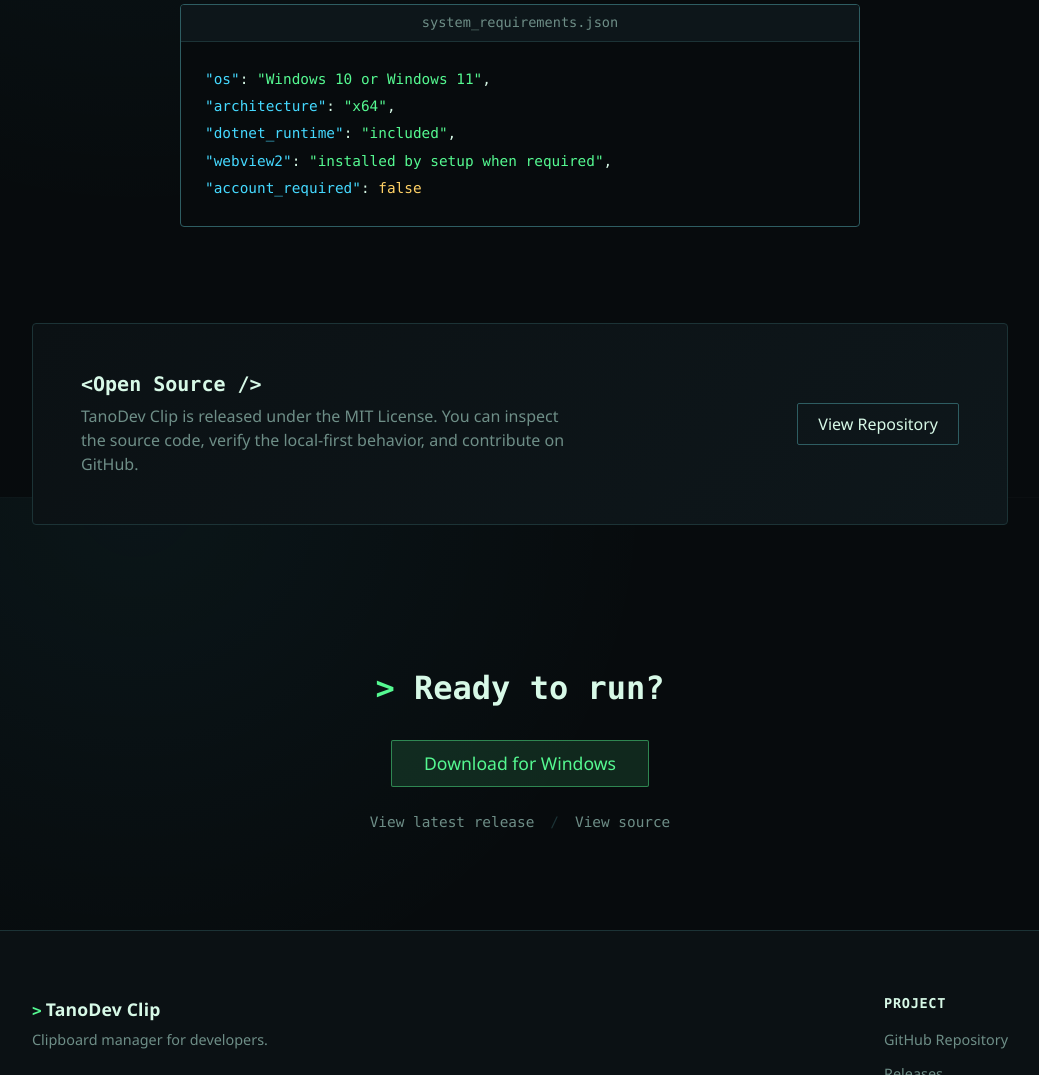
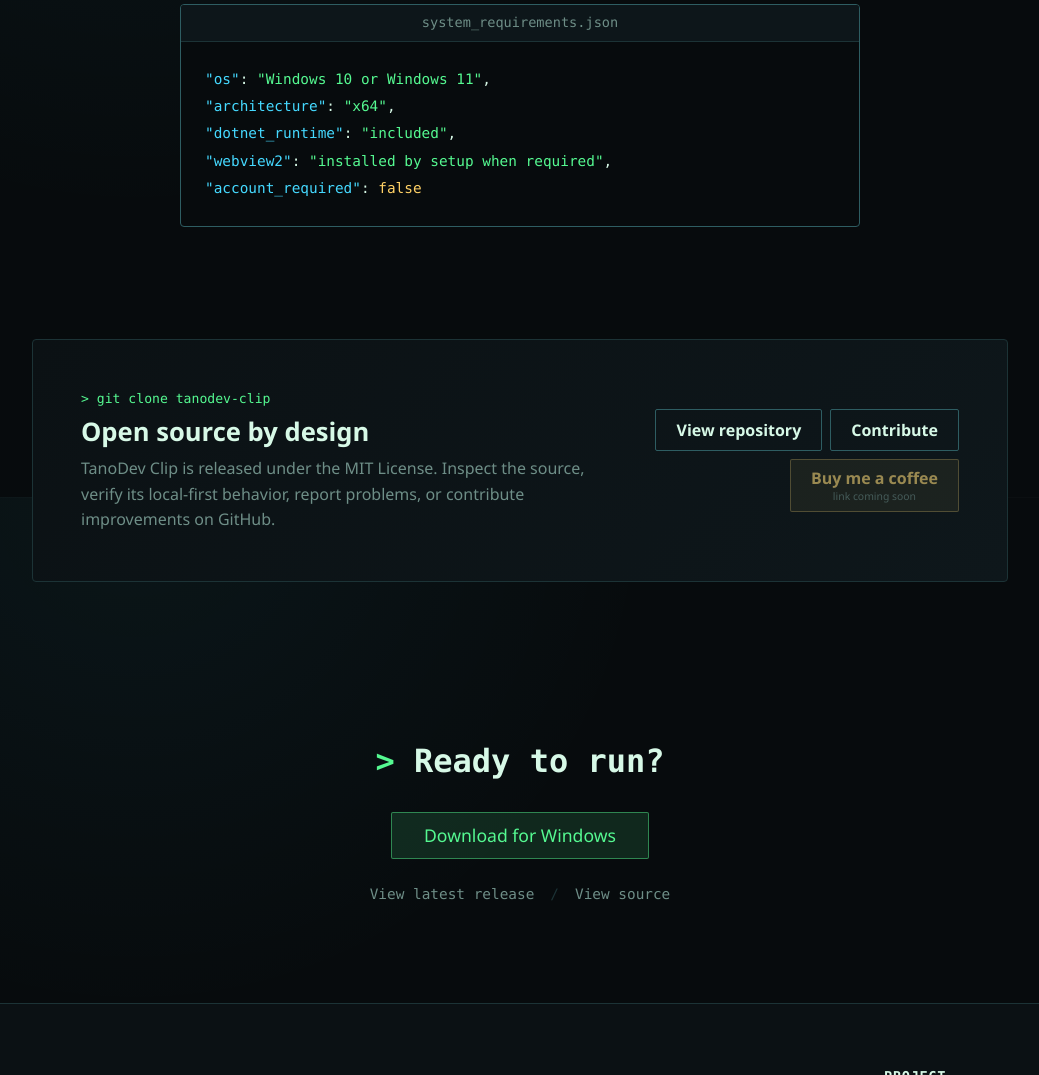
Before and after one commit to Jvprotano/TanoDevClip, an Astro site in the folder website/: page / in a window 1280 px wide. Shown: the part 4303-5378 px from the top of the page, without its empty margins (120-1159 px from the left). Built offline with nearby package versions, Linux system fonts and the light colour scheme; Astro itself is replaced by a stand-in of ours.

Commit message:
add project support option

```diff
--- a/website/src/components/OpenSource.astro
+++ b/website/src/components/OpenSource.astro
@@ -1,79 +1,127 @@
 ---
+import { siteConfig } from '../config/site';
+
+const supportEnabled = Boolean(siteConfig.support.url);
 ---
 
-<section class="open-source">
+<section id="open-source" class="open-source" aria-labelledby="open-source-title">
   <div class="container">
     <div class="banner">
       <div class="content">
-        <h2 class="title mono">&lt;Open Source /&gt;</h2>
+        <p class="eyebrow mono"><span aria-hidden="true">&gt;</span> git clone tanodev-clip</p>
+        <h2 id="open-source-title" class="title">Open source by design</h2>
         <p class="description">
-          TanoDev Clip is released under the MIT License. You can inspect the source code,
-          verify the local-first behavior, and contribute on GitHub.
+          TanoDev Clip is released under the MIT License. Inspect the source, verify its local-first
+          behavior, report problems, or contribute improvements on GitHub.
         </p>
       </div>
-      <a href="https://github.com/Jvprotano/TanoDevClip" class="button ghost">
-        View Repository
-      </a>
+
+      <div class="actions">
+        <a
+          href={siteConfig.repositoryUrl}
+          class="button"
+          target="_blank"
+          rel="noopener noreferrer"
+        >
+          View repository
+          <span class="sr-only"> (opens in a new tab)</span>
+        </a>
+        <a
+          href={siteConfig.contributingUrl}
+          class="button"
+          target="_blank"
+          rel="noopener noreferrer"
+        >
+          Contribute
+          <span class="sr-only"> (opens in a new tab)</span>
+        </a>
+        {supportEnabled ? (
+          <a
+            href={siteConfig.support.url}
+            class="button button-support"
+            target="_blank"
+            rel="noopener noreferrer"
+          >
+            {siteConfig.support.label}
+            <span class="sr-only"> (opens in a new tab)</span>
+          </a>
+        ) : (
+          <span
+            class="button button-support button-disabled support-placeholder"
+            aria-disabled="true"
+            title="Add a support URL in website/src/config/site.ts"
+          >
+            <span>{siteConfig.support.label}</span>
+            <small>link coming soon</small>
+          </span>
+        )}
+      </div>
     </div>
   </div>
 </section>
 
 <style>
   .open-source {
-    padding: var(--space-2xl) 0;
+    padding: var(--space-3xl) 0;
   }
 
   .banner {
+    display: grid;
+    grid-template-columns: 1fr;
+    gap: var(--space-xl);
+    align-items: center;
+    padding: var(--space-2xl);
     background: linear-gradient(135deg, var(--color-bg-panel), var(--color-bg-panel-secondary));
     border: 1px solid var(--color-border-subtle);
     border-radius: var(--radius-md);
-    padding: var(--space-2xl);
-    display: flex;
-    flex-direction: column;
-    gap: var(--space-xl);
-    text-align: center;
-    align-items: center;
-  }
-
-  @media (min-width: 640px) {
-    .banner {
-      flex-direction: row;
-      text-align: left;
-      justify-content: space-between;
-    }
   }
 
   .content {
-    max-width: 500px;
+    max-width: 620px;
+  }
+
+  .eyebrow {
+    margin-bottom: var(--space-sm);
+    color: var(--color-accent);
+    font-size: 0.82rem;
   }
 
   .title {
-    font-size: 1.25rem;
+    font-size: 1.6rem;
     color: var(--color-text);
     margin-bottom: var(--space-sm);
   }
 
   .description {
     color: var(--color-text-muted);
-    line-height: 1.5;
+    line-height: 1.6;
   }
 
-  .button {
-    display: inline-flex;
-    align-items: center;
-    justify-content: center;
-    padding: 8px 20px;
-    border-radius: var(--radius-sm);
-    font-weight: 500;
-    transition: all var(--transition-fast);
-    border: 1px solid var(--color-border-strong);
-    background-color: transparent;
-    color: var(--color-text);
-    white-space: nowrap;
+  .actions {
+    display: flex;
+    flex-wrap: wrap;
+    gap: var(--space-sm);
   }
 
-  .button.ghost:hover {
-    background-color: var(--color-bg-input);
-    border-color: var(--color-text-muted);
+  .support-placeholder {
+    flex-direction: column;
+    gap: 1px;
+  }
+
+  .support-placeholder small {
+    color: var(--color-text-muted);
+    font-size: 0.65rem;
+    font-weight: 500;
+  }
+
+  @media (min-width: 900px) {
+    .banner {
+      grid-template-columns: 1fr auto;
+    }
+
+    .actions {
+      max-width: 340px;
+      justify-content: flex-end;
+    }
   }
 </style>
```
